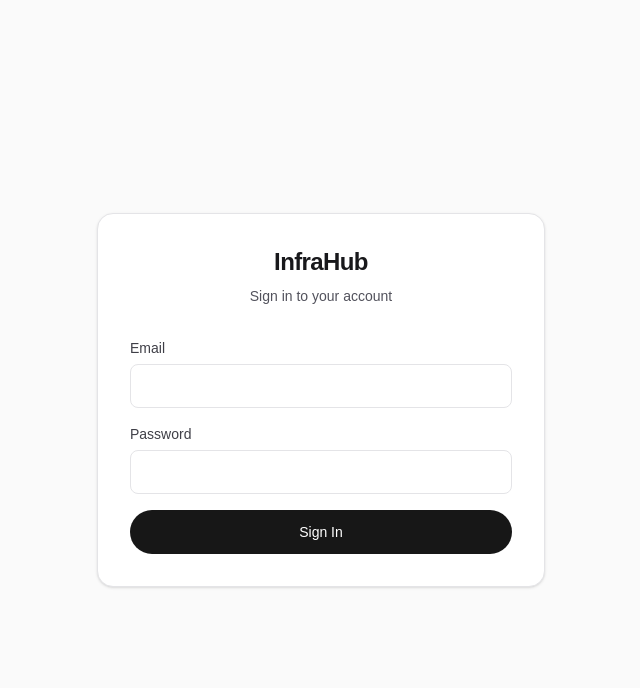
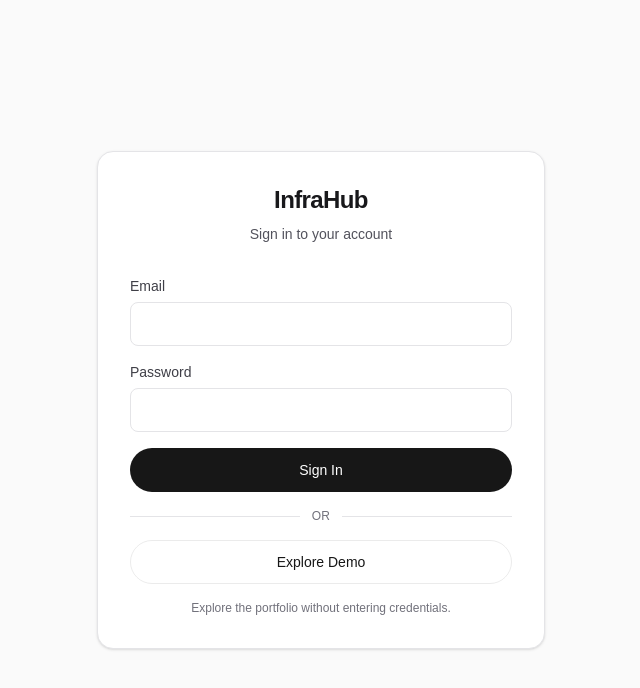
Before and after one commit to Umutik/infrahub, a Next.js app: page /login in a window 1280 px wide. Shown: the top 688 px of the page, without its empty margins (319-959 px from the left). Built offline with nearby package versions, Linux system fonts and the light colour scheme.

Commit message:
Add one-click demo login

```diff
--- a/app/(auth)/login/actions.ts
+++ b/app/(auth)/login/actions.ts
@@ -2,7 +2,6 @@
 
 import { revalidatePath } from "next/cache";
 import { redirect } from "next/navigation";
-
 import { createClient } from "@/lib/supabase/server";
 
 type LoginActionResult = { error: string };
@@ -26,6 +25,29 @@
   redirect("/dashboard");
 }
 
+export async function demoLoginAction(): Promise<LoginActionResult | void> {
+  const email = process.env.DEMO_USER_EMAIL;
+  const password = process.env.DEMO_USER_PASSWORD;
+
+  if (!email || !password) {
+    return { error: "Demo account is not configured." };
+  }
+
+  const supabase = await createClient();
+
+  const { error } = await supabase.auth.signInWithPassword({
+    email,
+    password,
+  });
+
+  if (error) {
+    return { error: error.message };
+  }
+
+  revalidatePath("/", "layout");
+  redirect("/dashboard");
+}
+
 export async function signOutAction(): Promise<void> {
   const supabase = await createClient();
 
--- a/components/auth/LoginForm.tsx
+++ b/components/auth/LoginForm.tsx
@@ -2,7 +2,11 @@
 
 import { useState, type FormEvent } from "react";
 
-import { loginAction } from "@/app/(auth)/login/actions";
+import {
+  demoLoginAction,
+  loginAction,
+} from "@/app/(auth)/login/actions";
+
 import Button from "@/components/ui/Button";
 import Input from "@/components/ui/Input";
 
@@ -11,9 +15,11 @@
   const [password, setPassword] = useState("");
   const [error, setError] = useState("");
   const [loading, setLoading] = useState(false);
+  const [demoLoading, setDemoLoading] = useState(false);
 
   async function handleSubmit(event: FormEvent<HTMLFormElement>) {
     event.preventDefault();
+
     setLoading(true);
     setError("");
 
@@ -28,8 +34,26 @@
     }
   }
 
+  async function handleDemoLogin() {
+    setDemoLoading(true);
+    setError("");
+
+    try {
+      const result = await demoLoginAction();
+
+      if (result?.error) {
+        setError(result.error);
+      }
+    } finally {
+      setDemoLoading(false);
+    }
+  }
+
   return (
-    <form onSubmit={handleSubmit} className="flex w-full flex-col gap-4">
+    <form
+      onSubmit={handleSubmit}
+      className="flex w-full flex-col gap-4"
+    >
       <Input
         label="Email"
         type="email"
@@ -39,6 +63,7 @@
         onChange={(event) => setEmail(event.target.value)}
         required
       />
+
       <Input
         label="Password"
         type="password"
@@ -48,14 +73,46 @@
         onChange={(event) => setPassword(event.target.value)}
         required
       />
+
       {error ? (
-        <p className="text-sm text-red-600 dark:text-red-400" role="alert">
+        <p
+          className="text-sm text-red-600 dark:text-red-400"
+          role="alert"
+        >
           {error}
         </p>
       ) : null}
-      <Button type="submit" variant="primary" loading={loading} className="w-full">
+
+      <Button
+        type="submit"
+        variant="primary"
+        loading={loading}
+        className="w-full"
+      >
         Sign In
       </Button>
+
+      <div className="flex items-center gap-3">
+        <div className="h-px flex-1 bg-zinc-200 dark:bg-zinc-800" />
+        <span className="text-xs uppercase tracking-wide text-zinc-500">
+          or
+        </span>
+        <div className="h-px flex-1 bg-zinc-200 dark:bg-zinc-800" />
+      </div>
+
+      <Button
+        type="button"
+        variant="secondary"
+        loading={demoLoading}
+        className="w-full"
+        onClick={handleDemoLogin}
+      >
+        Explore Demo
+      </Button>
+
+      <p className="text-center text-xs text-zinc-500 dark:text-zinc-400">
+        Explore the portfolio without entering credentials.
+      </p>
     </form>
   );
 }
```
